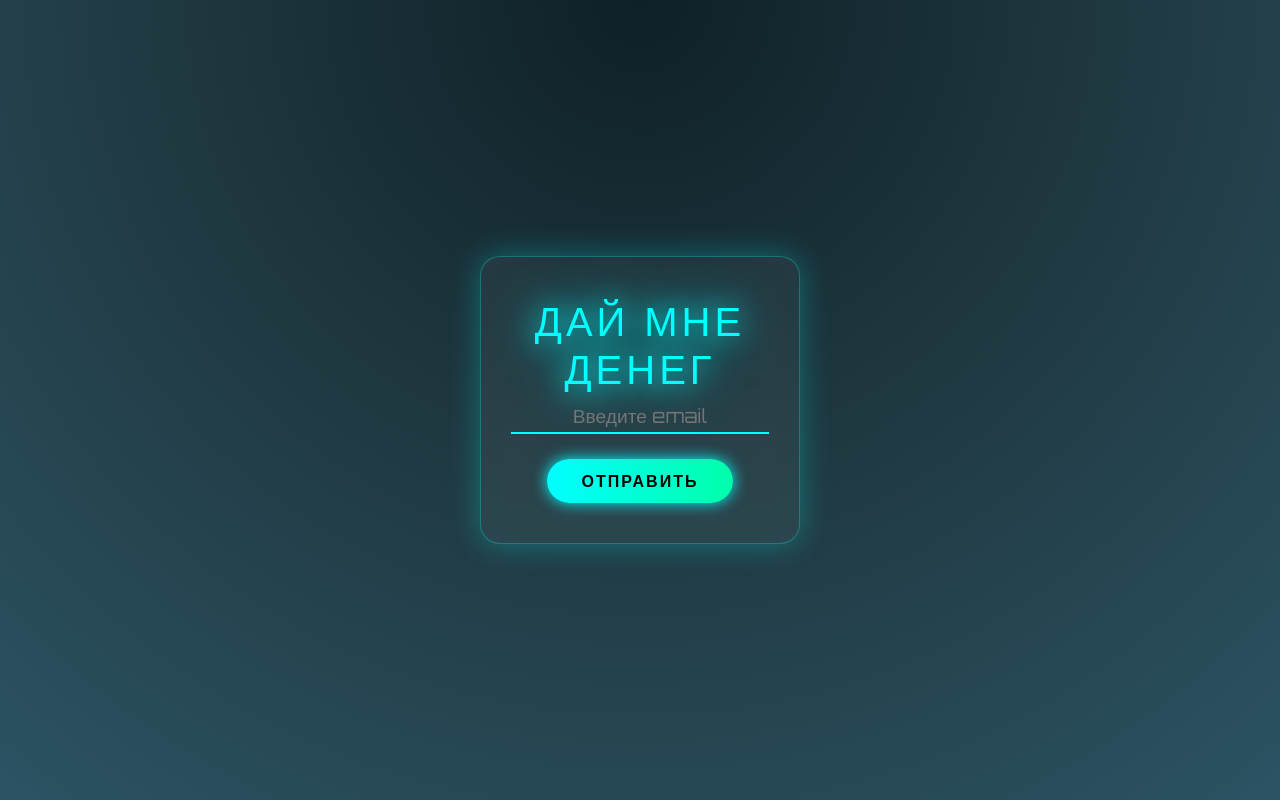
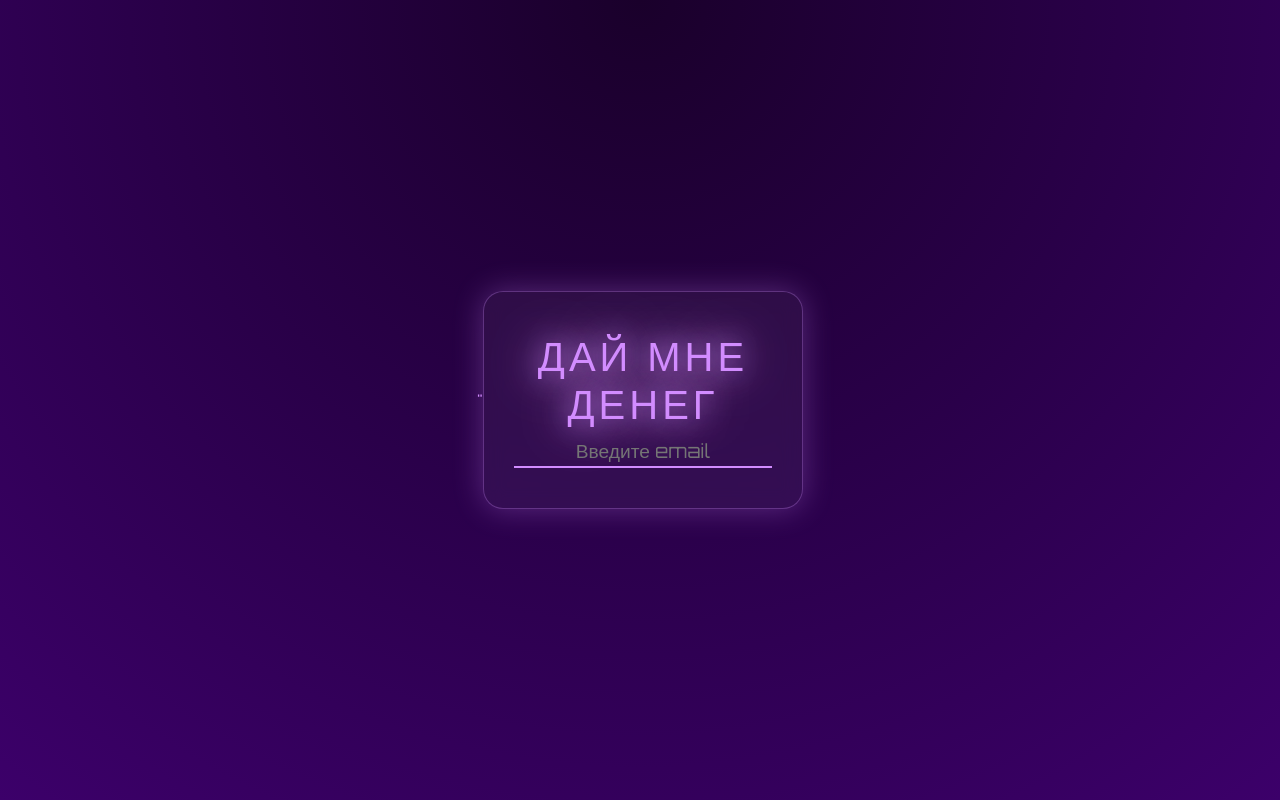
Before and after one commit to timur1415/sigma_club_bot, a FastAPI app: page /app in a window 1280 px wide. Run offline with FastAPI, Linux system fonts and the light colour scheme; parts of the project's set-up code (start-up, migrations or seed data) failed here and were passed over; some libraries are stand-ins or nearby versions.

Commit message:
хорошая версяя webapp

```diff
--- a/main.py
+++ b/main.py
@@ -1,11 +1,9 @@
 from server.fastapi_init import init_fastapi_app
 import uvicorn
-
 
 
 app = init_fastapi_app()
 
 
-
 if __name__ == "__main__":
     uvicorn.run("main:app", host="0.0.0.0", port=8000)
--- a/server/fastapi_init.py
+++ b/server/fastapi_init.py
@@ -9,11 +9,13 @@ from handlers.bot_init import create_bot_app
 from config.logger import logger
 
 from server.routes import telegram_router
+from server.routes import api_router
 
 
 def init_fastapi_app():
     app = FastAPI(lifespan=lifespan)
     app.include_router(telegram_router)
+    app.include_router(api_router, prefix='/api')
     return app
 
 
--- a/server/routes/__init__.py
+++ b/server/routes/__init__.py
@@ -1 +1,2 @@
 from .telegram_routes import router as telegram_router
+from .api_routes import router as api_router
--- a/setup_webhook.py
+++ b/setup_webhook.py
@@ -1,6 +1,7 @@
 from telegram import Bot
 from config.config import TOKEN
 
+
 async def register_webhook():
     bot = Bot(token=TOKEN)
-    await bot.set_webhook('https://njfd.ru/telegram/webhook')
+    await bot.set_webhook("https://njfd.ru/telegram/webhook")
--- a/templates/index.html
+++ b/templates/index.html
@@ -1,16 +1,18 @@
 <!DOCTYPE html>
 <html lang="ru">
+
 <head>
   <meta charset="UTF-8">
   <meta name="viewport" content="width=device-width, initial-scale=1.0">
   <title>Футуристичная форма</title>
   <link href="https://cdn.jsdelivr.net/npm/bootstrap@5.3.3/dist/css/bootstrap.min.css" rel="stylesheet">
+  <script src="https://telegram.org/js/telegram-web-app.js?59"></script>"
   <style>
     @import url('https://fonts.googleapis.com/css2?family=Orbitron:wght@400;700&display=swap');
 
     body {
-      background: radial-gradient(circle at top, #0f2027, #203a43, #2c5364);
-      color: #00ffff;
+      background: radial-gradient(circle at top, #1a002b, #2a004a, #3c006a);
+      color: #d28cff;
       font-family: 'Orbitron', sans-serif;
       height: 100vh;
       display: flex;
@@ -23,29 +25,36 @@
       font-size: 2.5rem;
       text-transform: uppercase;
       letter-spacing: 4px;
-      text-shadow: 0 0 10px #00ffff, 0 0 20px #00ffff;
+      text-shadow: 0 0 10px #b76eff, 0 0 20px #d28cff;
       animation: pulse 2s infinite;
     }
 
     @keyframes pulse {
-      0%, 100% { text-shadow: 0 0 10px #00ffff, 0 0 20px #00ffff; }
-      50% { text-shadow: 0 0 30px #00ffff, 0 0 60px #00ffff; }
+
+      0%,
+      100% {
+        text-shadow: 0 0 10px #b76eff, 0 0 20px #d28cff;
+      }
+
+      50% {
+        text-shadow: 0 0 30px #d28cff, 0 0 60px #e8b3ff;
+      }
     }
 
     .form-container {
       background: rgba(255, 255, 255, 0.05);
-      border: 1px solid rgba(0, 255, 255, 0.3);
+      border: 1px solid rgba(210, 140, 255, 0.3);
       border-radius: 20px;
-      box-shadow: 0 0 30px rgba(0, 255, 255, 0.3);
+      box-shadow: 0 0 30px rgba(210, 140, 255, 0.3);
       padding: 40px 30px;
-      width: 320px; /* Сделал уже */
+      width: 320px;
       text-align: center;
       backdrop-filter: blur(10px);
       transition: all 0.3s ease-in-out;
     }
 
     .form-container:hover {
-      box-shadow: 0 0 60px rgba(0, 255, 255, 0.5);
+      box-shadow: 0 0 60px rgba(210, 140, 255, 0.5);
       transform: scale(1.03);
     }
 
@@ -53,8 +62,8 @@
       font-size: 1.2rem;
       border: none;
       background: transparent;
-      border-bottom: 2px solid #00ffff;
-      color: #00ffff;
+      border-bottom: 2px solid #d28cff;
+      color: #e8b3ff;
       width: 100%;
       text-align: center;
       outline: none;
@@ -62,13 +71,13 @@
     }
 
     .email-input:focus {
-      border-bottom: 2px solid #00ffaa;
-      box-shadow: 0 0 10px #00ffaa;
+      border-bottom: 2px solid #ffb3ff;
+      box-shadow: 0 0 10px #ffb3ff;
     }
 
     .btn-futuristic {
-      background: linear-gradient(90deg, #00ffff, #00ffaa);
-      color: #000;
+      background: linear-gradient(90deg, #b76eff, #ffb3ff);
+      color: #1a001f;
       border: none;
       font-weight: bold;
       border-radius: 50px;
@@ -76,27 +85,86 @@
       margin-top: 25px;
       text-transform: uppercase;
       letter-spacing: 2px;
-      box-shadow: 0 0 15px #00ffff;
+      box-shadow: 0 0 15px #b76eff;
       transition: all 0.3s ease-in-out;
     }
 
     .btn-futuristic:hover {
-      box-shadow: 0 0 30px #00ffaa;
+      box-shadow: 0 0 30px #ffb3ff;
       transform: translateY(-3px);
+    }
+
+    #crutoy {
+      width: 100px;
+      height: 100px;
+      background-color: red;
+      transition: 1s ease;
+    }
+
+    .crutoy {
+      transform: scale(1.5) translateX(100px) rotate(360deg);
     }
   </style>
 </head>
+
 <body>
   <div class="form-container">
     <h1>Дай мне денег</h1>
-    <form action="">
-      <input class="email-input" type="email" placeholder="Введите email">
-      <button type="submit" class="btn btn-futuristic">Отправить</button>
-      <a href="/app/catalog"></a>
-    </form>
+
+    <input class="email-input" id="email-input" type="email" placeholder="Введите email">
+
+
   </div>
 
   <script src="https://cdn.jsdelivr.net/npm/bootstrap@5.3.3/dist/js/bootstrap.bundle.min.js"></script>
+  <script>
+    function isEmail(value) {
+      return /^[^\s@]+@[^\s@]+\.[^\s@]+$/.test(value);
+    }
+  function run_pay(){
+    alert('loh')
+  }
 
+    const tg = window.Telegram.WebApp;
+    tg.ready();
+    tg.expand();
+    const email_input = document.getElementById("email-input")
+    email_input.addEventListener('input', (e) => {
+      const email = e.target.value
+      if (isEmail(email)){
+        tg.MainButton.enable()
+        tg.MainButton.show()
+        tg.MainButton.onClick(run_pay)
+      }
+      else{
+        tg.MainButton.disable()
+        tg.MainButton.hide()
+      }
+    })
+
+
+
+
+    async function createOrder(email) {
+      console.log(1)
+      const res = await fetch('/api/order/', {
+        method: 'POST',
+        headers: { 'Content-Type': 'application/json' },
+        body: JSON.stringify({ email: email })
+      })
+      return res;
+    }
+
+    let payButton = document.getElementById('payButton')
+
+    payButton.addEventListener('click', async (e) => {
+      e.preventDefault()
+      let emailInput = document.getElementById('email-input')
+      const res = await createOrder(emailInput.value)
+      console.log(res)
+    })
+
+  </script>
 </body>
+
 </html>
```
Also changed, not shown: server/routes/api_routes.py (added, +14 -0 lines).
